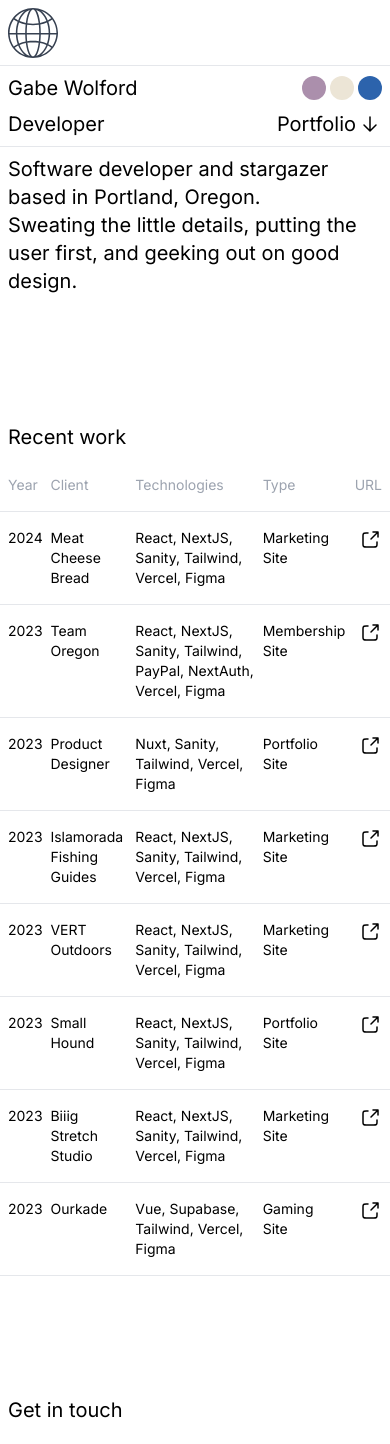
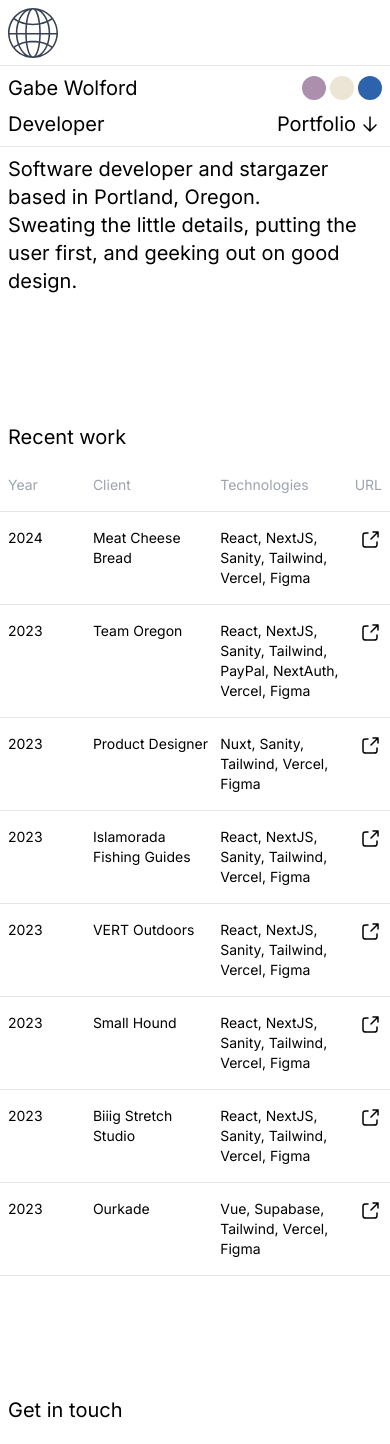
Before and after one commit to gabewolford/portfolio-2024, a Next.js app: page / in a window 390 px wide. Shown: the top 1444 px of the page. Built offline with nearby package versions, Linux system fonts and the light colour scheme.

Commit message:
tweaked grid and project/work section

```diff
--- a/src/app/components/Project.jsx
+++ b/src/app/components/Project.jsx
@@ -1,22 +1,29 @@
-export default function Project({ year, client, technologies, type, url }) {
+export default function Project({
+  year,
+  client,
+  technologies,
+  type,
+  fullUrl,
+  shortUrl,
+}) {
   return (
     <li className="grid gap-2 grid-cols-9 md:grid-cols-16 text-sm border-b p-2 items-start md:items-center">
-      <p className="col-span-1 md:col-span-2 py-2">{year}</p>
+      <p className="col-span-2 md:col-span-2 py-2">{year}</p>
       <a
-        href={url}
+        href={fullUrl}
         target="_blank"
-        className="col-span-2 md:col-span-3 py-2 md:flex flex-row gap-1 items-center hover:text-lavender-500"
+        className="col-span-3 md:col-span-3 py-2 md:flex flex-row gap-1 items-center hover:text-lavender-500"
       >
         {client}
       </a>
       <p className="col-span-3 md:col-span-4 py-2">{technologies}</p>
-      <p className="col-span-2 md:col-span-2 py-2">{type}</p>
+      <p className="hidden md:block md:col-span-2 py-2">{type}</p>
       <a
-        href={url}
+        href={fullUrl}
         target="_blank"
         className="col-span-1 md:col-span-5 py-2 hidden md:flex flex-row gap-1 items-center hover:text-blue-500"
       >
-        {url}{" "}
+        {shortUrl}{" "}
         <span>
           <svg
             width="24"
@@ -37,7 +44,7 @@ export default function Project({ year, client, technologies, type, url }) {
       </a>
 
       <p className="col-span-1 md:col-span-5 py-2 md:hidden flex justify-end">
-        <a href={url} target="_blank">
+        <a href={fullUrl} target="_blank">
           <svg
             width="24"
             height="24"
--- a/src/app/components/WorkSection.jsx
+++ b/src/app/components/WorkSection.jsx
@@ -5,10 +5,10 @@ export default function WorkSection() {
     <section className="mb-28">
       <h3 className="text-xl p-2">Recent work</h3>
       <div className="grid gap-2 grid-cols-9 md:grid-cols-16 text-gray-400 text-sm border-b p-2 items-start md:items-center">
-        <h4 className="col-span-1 md:col-span-2 py-2">Year</h4>
-        <h4 className="col-span-2 md:col-span-3 py-2">Client</h4>
+        <h4 className="col-span-2 md:col-span-2 py-2">Year</h4>
+        <h4 className="col-span-3 md:col-span-3 py-2">Client</h4>
         <h4 className="col-span-3 md:col-span-4 py-2">Technologies</h4>
-        <h4 className="col-span-2 md:col-span-2 py-2">Type</h4>
+        <h4 className="hidden md:block md:col-span-2 py-2">Type</h4>
         <h4 className="col-span-1 md:col-span-5 py-2 text-right md:text-left">
           URL
         </h4>
@@ -20,56 +20,64 @@ export default function WorkSection() {
           client="Meat Cheese Bread"
           technologies="React, NextJS, Sanity, Tailwind, Vercel, Figma"
           type="Marketing Site"
-          url="https://meat-cheese-bread.vercel.app"
+          fullUrl="https://meat-cheese-bread.vercel.app"
+          shortUrl="meat-cheese-bread.vercel.app"
         />
         <Project
           year="2023"
           client="Team Oregon"
           technologies="React, NextJS, Sanity, Tailwind, PayPal, NextAuth, Vercel, Figma"
           type="Membership Site"
-          url="https://teamoregon.cc"
+          fullUrl="https://teamoregon.cc"
+          shortUrl="teamoregon.cc"
         />
         <Project
           year="2023"
           client="Product Designer"
           technologies="Nuxt, Sanity, Tailwind, Vercel, Figma"
           type="Portfolio Site"
-          url="https://alexbarron.site"
+          fullUrl="https://alexbarron.site"
+          shortUrl="alexbarron.site"
         />
         <Project
           year="2023"
           client="Islamorada Fishing Guides"
           technologies="React, NextJS, Sanity, Tailwind, Vercel, Figma"
           type="Marketing Site"
-          url="https://islamoradafishingguidesandcharters.com"
+          fullUrl="https://islamoradafishingguidesandcharters.com"
+          shortUrl="islamoradafishingguidesandcharters.com"
         />
         <Project
           year="2023"
           client="VERT Outdoors"
           technologies="React, NextJS, Sanity, Tailwind, Vercel, Figma"
           type="Marketing Site"
-          url="https://vert-outdoors.vercel.app"
+          fullUrl="https://vert-outdoors.vercel.app"
+          shortUrl="vert-outdoors.vercel.app"
         />
         <Project
           year="2023"
           client="Small Hound"
           technologies="React, NextJS, Sanity, Tailwind, Vercel, Figma"
           type="Portfolio Site"
-          url="https://smallhound.co"
+          fullUrl="https://smallhound.co"
+          shortUrl="smallhound.co"
         />
         <Project
           year="2023"
           client="Biiig Stretch Studio"
           technologies="React, NextJS, Sanity, Tailwind, Vercel, Figma"
           type="Marketing Site"
-          url="https://biiigstretch.studio"
+          fullUrl="https://biiigstretch.studio"
+          shortUrl="biiigstretch.studio"
         />
         <Project
           year="2023"
           client="Ourkade"
           technologies="Vue, Supabase, Tailwind, Vercel, Figma"
-          type="Gaming Site"
-          url="https://ourkade.io"
+          type="Web3 Gaming Site"
+          fullUrl="https://ourkade.io"
+          shortUrl="ourkade.io"
         />
       </ul>
     </section>
```
